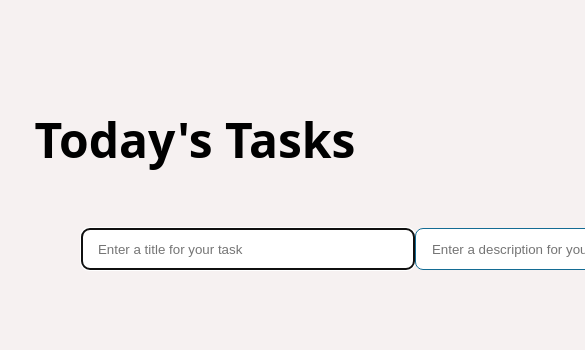
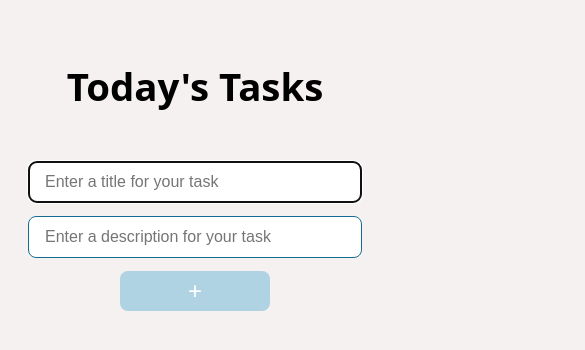
Before and after one commit to davidcdev/my-react-task-list, a React (Vite) app: page / in a window 390 px wide. Shown: the top 350 px of the page, 585 px wide, since content can reach past the window. Built offline with nearby package versions, Linux system fonts and the light colour scheme.

Commit message:
Added media queries and now it is responsive

```diff
--- a/src/App.css
+++ b/src/App.css
@@ -15,12 +15,12 @@ header {
   place-items: center;
   justify-content: space-around;
   width: 100%;
-  height: 30%;
+  height: 20%;
+  margin-bottom: 20px;
 }
 
 .title {
   font-size: 1.5rem;
-  margin: 40px auto 20px auto;
 }
 
 .form-container {
@@ -33,7 +33,8 @@ header {
   width: 100%;
   display: flex;
   align-items: flex-start;
-  justify-content: space-evenly;
+  justify-content: space-around;
+  transition: all 0.4s ease-in-out;
 }
 
 .new-task{
@@ -42,6 +43,7 @@ header {
   width: 300px;
   height: 32px;
   padding: 4px 16px;
+  font-size: 1rem;
 }
 
 .title-and-error {
@@ -54,16 +56,15 @@ span.error {
   color: red;
   font-size: 14px;
   font-weight: 300;
-  margin-top: 4px;;
+  margin: 4px 0;
 }
 
 .add-button {
   background-color: #19A7CE;
   border: none;
   border-radius: 8px;
-  width: 40px;
+  width: 80px;
   height: 40px;
-  margin-left: 12px;
   color: #fff;
   text-align: center;
   font-size: 24px;
@@ -105,7 +106,6 @@ span.error {
   display: flex;
   place-items: center;
   justify-content: space-around;
-  border: 2px solid #bde1db;
   border-radius: 8px;
   width: 350px;
   min-height: 50px;
@@ -130,6 +130,7 @@ span.error {
   height: 50%;
   text-align: left;
   font-weight:500;
+  font-size: 1rem;
   padding: 4px 16px;
   color: #000;
 }
@@ -151,3 +152,48 @@ span.error {
   cursor: pointer;
   opacity: 0.65;
 }
+
+@media (max-width: 1200px) {
+  .title {
+    font-size: 1.2rem;
+  }
+
+  .form-container {
+    width: 70%;
+    height: 150px;
+    display: flex;
+  }
+
+  .add-new-task {
+    height: 100%;
+    display: flex;
+    flex-direction: column;
+    align-items: center;
+    justify-content: space-between;
+  }
+
+  .add-button {
+    width: 150px;
+  }
+
+  .add-button:disabled {
+    background-color: #AFD3E2;
+    width: 150px;
+  }
+
+  .task-list-item:nth-child(1) {
+    margin-top: 80px;
+  }
+
+  .task-list-item {
+    width: 300px;
+  }
+
+  .task-list-item.is-completed:nth-child(1) {
+    margin-top: 80px;
+  }
+
+  .task-list-item.task-list-item.is-completed {
+    width: 300px;
+  }
+}
--- a/src/logic/notifications.js
+++ b/src/logic/notifications.js
@@ -2,19 +2,19 @@ import toast from "react-hot-toast"
 
 export const notifySaved = () => toast('New task saved!', {
     duration: 2000,
-    position: "top-right",
+    position: "top-center",
     icon: "✅"
 });
 
 export const notifyDeleted = () => toast('Task deleted!', {
     duration: 2000,
-    position: "top-right",
+    position: "top-center",
     icon: "❌"
 });
 
 export const notifyCompleted = () => toast('Task completed!', {
     duration: 2000,
-    position: "top-right",
+    position: "top-center",
     icon: "🤩"
 });
 
```
